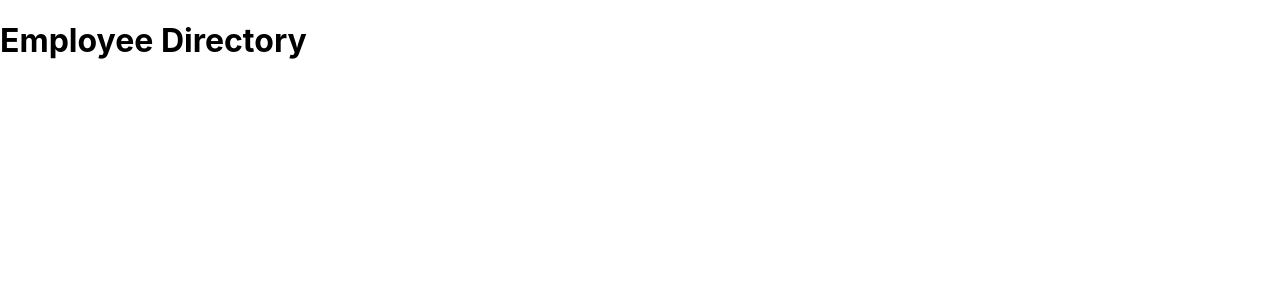
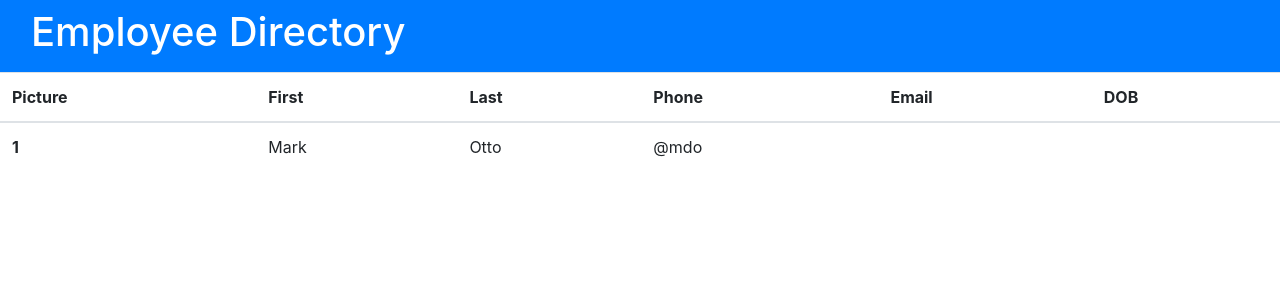
Before and after one commit to slugovoy/Employee-Directory, a React (Create React App) app: page / in a window 1280 px wide. Shown: the top 300 px of the page. Built offline with nearby package versions, Linux system fonts and the light colour scheme; no server answers.

Commit message:
added functions and state

```diff
--- a/package.json
+++ b/package.json
@@ -7,6 +7,7 @@
     "@testing-library/react": "^11.2.3",
     "@testing-library/user-event": "^12.6.0",
     "axios": "^0.21.1",
+    "bootstrap": "^4.5.3",
     "react": "^17.0.1",
     "react-dom": "^17.0.1",
     "react-scripts": "4.0.1",
--- a/src/components/DataBody.js
+++ b/src/components/DataBody.js
@@ -1,10 +1,16 @@
 import React from 'react'
 
-function DataBody() {
+function DataBody({employees}) {
     return (
-        <div>
+         <tbody>
+    <tr>
+      <th scope="row">1</th>
+      <td>Mark</td>
+      <td>Otto</td>
+      <td>@mdo</td>
+    </tr>
 
-        </div>
+  </tbody>
     )
 }
 
--- a/src/components/DataMain.js
+++ b/src/components/DataMain.js
@@ -1,4 +1,3 @@
-import axios from "axios";
 import React, { Component } from "react";
 import DataTable from "./DataTable";
 import Search from "./Search";
@@ -11,9 +10,10 @@ class DataMain extends Component {
   };
 
   async componentDidMount() {
-    const data = await axios.get(url);
+    const data = await fetch(url);
     const { results: employees } = await data.json();
     this.setState({ employees });
+    console.log(this.state.employees)
   }
 
   render() {
--- a/src/components/DataTable.js
+++ b/src/components/DataTable.js
@@ -1,11 +1,24 @@
-import React from 'react'
+import React from "react";
+import DataBody from "./DataBody";
 
-function DataTable() {
-    return (
-        <div>
-
-        </div>
-    )
+function DataTable({ employees }) {
+  return (
+    <>
+      <table class="table">
+        <thead>
+          <tr>
+            <th scope="col">Picture</th>
+            <th scope="col">First</th>
+            <th scope="col">Last</th>
+            <th scope="col">Phone</th>
+            <th scope="col">Email</th>
+            <th scope="col">DOB</th>
+          </tr>
+        </thead>
+        <DataBody employees={employees} />
+      </table>
+    </>
+  );
 }
 
-export default DataTable
+export default DataTable;
--- a/src/components/Header.js
+++ b/src/components/Header.js
@@ -1,11 +1,13 @@
-import React from 'react'
+import React from "react";
 
 function Header() {
-    return (
-        <div>
-           <h1>Employee Directory</h1>
-        </div>
-    )
+  return (
+    <nav className="navbar navbar-light bg-primary text-center">
+      <div className="container-fluid text-center">
+        <h1 className="text-white text-center">Employee Directory</h1>
+      </div>
+    </nav>
+  );
 }
 
-export default Header
+export default Header;
--- a/src/index.js
+++ b/src/index.js
@@ -2,7 +2,8 @@ import React from 'react';
 import ReactDOM from 'react-dom';
 import './index.css';
 import App from './App';
-import reportWebVitals from './reportWebVitals';
+import 'bootstrap/dist/css/bootstrap.min.css';
+
 
 ReactDOM.render(
   <React.StrictMode>
@@ -14,4 +15,3 @@ ReactDOM.render(
 // If you want to start measuring performance in your app, pass a function
 // to log results (for example: reportWebVitals(console.log))
 // or send to an analytics endpoint. Learn more: https://bit.ly/CRA-vitals
-reportWebVitals();
```
Also changed, not shown: 1 other file (tests, documents, lock files or other folders).
